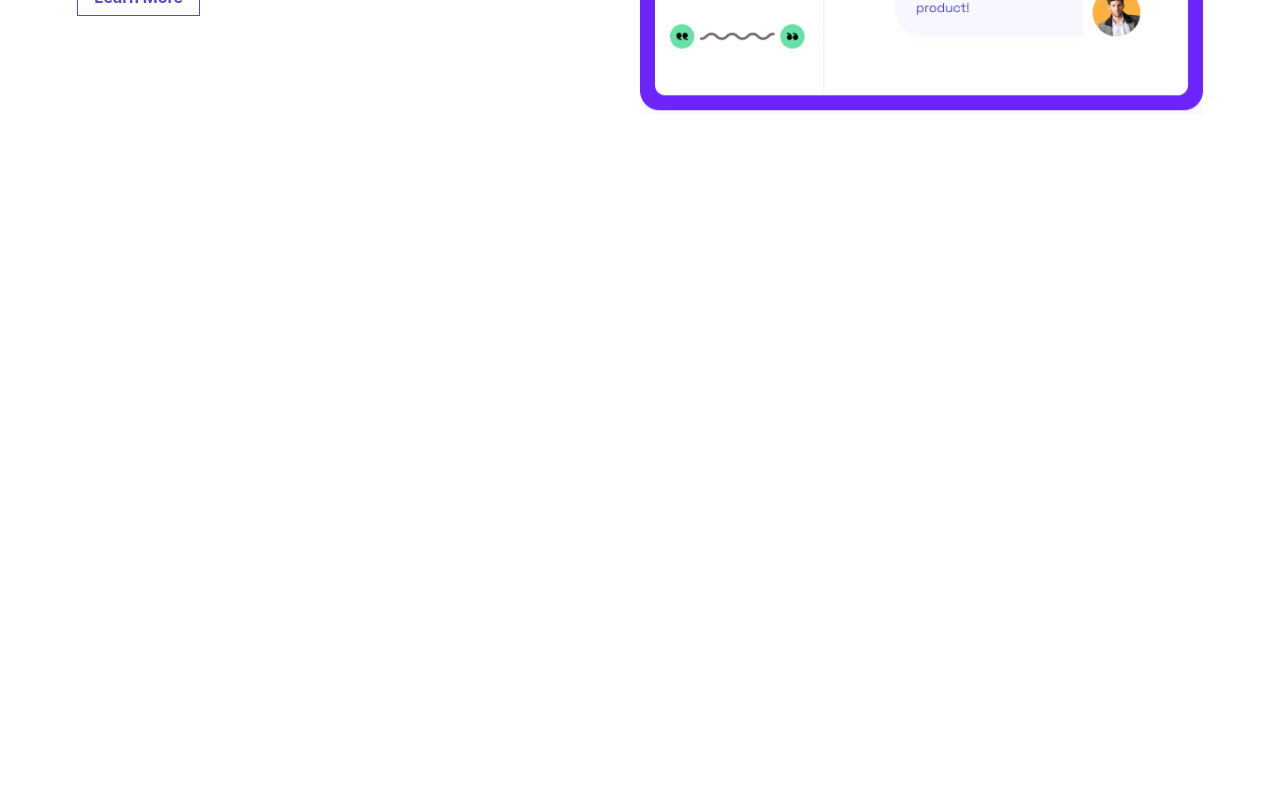
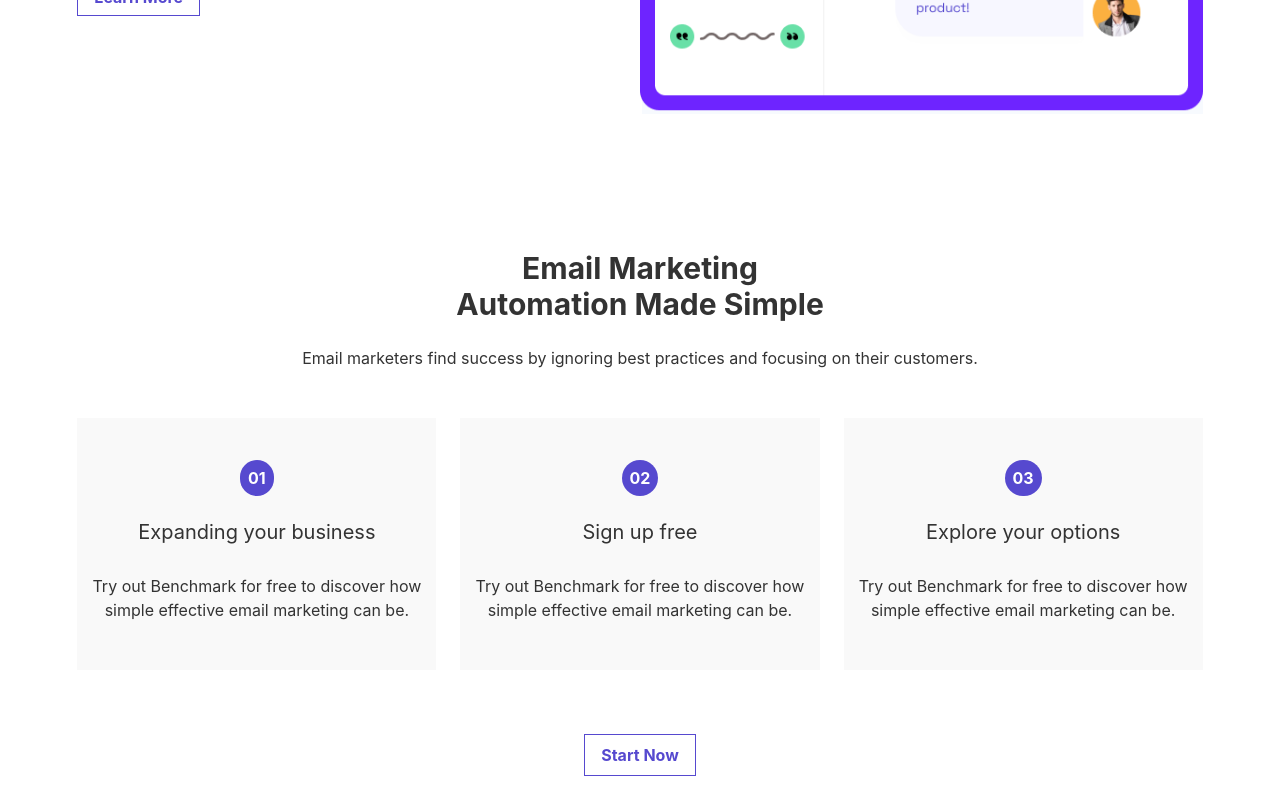
Before and after one commit to Rajebulalam/email-marketting, a React (Create React App) app: page / in a window 1280 px wide. Shown: the part 3005-3805 px from the top of the page. Before the commit the page ends 3167 px from the top, so only its background shows below. Built offline with nearby package versions, Linux system fonts and the light colour scheme.

Commit message:
Email Automotion Part Implemented

```diff
--- /dev/null
+++ b/src/Component/Automation/Automation.js
@@ -0,0 +1,33 @@
+import React from 'react';
+import { Link } from 'react-router-dom';
+
+const Automation = () => {
+    return (
+        <section className='w-full lg:w-11/12 px-4 lg:px-6 mx-auto py-12'>
+            <h2 className='text-center text-3xl font-bold pt-10 pb-4'>Email Marketing <br /> Automation Made Simple</h2>
+            <p className='text-center pt-2 pb-12'>Email marketers find success by ignoring best practices and focusing on their customers.</p>
+            <div className='grid grid-cols-1 md:grid-cols-2 lg:grid-cols-3 gap-6 mb-16'>
+                <div className='bg-accent px-2 py-12 text-center'>
+                    <span className='text-center text-white font-bold rounded-full bg-primary p-2 my-4'>01</span>
+                    <h3 className='text-bold text-xl py-7'>Expanding your business</h3>
+                    <p>Try out Benchmark for free to discover how simple effective email marketing can be.</p>
+                </div>
+                <div className='bg-accent px-2 py-12 text-center'>
+                    <span className='text-center text-white rounded-full font-bold bg-primary p-2 my-4'>02</span>
+                    <h3 className='text-bold text-xl py-7'>Sign up free</h3>
+                    <p>Try out Benchmark for free to discover how simple effective email marketing can be.</p>
+                </div>
+                <div className='bg-accent px-2 py-12 text-center'>
+                    <span className='text-center text-white font-bold rounded-full bg-primary p-2 my-4'>03</span>
+                    <h3 className='text-bold text-xl py-7'>Explore your options</h3>
+                    <p>Try out Benchmark for free to discover how simple effective email marketing can be.</p>
+                </div>
+            </div>
+            <div className='flex justify-center'>
+                <Link to='/' className='px-4 py-2 text-primary font-bold border border-primary'>Start Now</Link>
+            </div>
+        </section>
+    );
+};
+
+export default Automation;
--- a/src/Pages/Home/Home.js
+++ b/src/Pages/Home/Home.js
@@ -1,4 +1,5 @@
 import React from 'react';
+import Automation from '../../Component/Automation/Automation';
 import Banner from '../../Component/Banner/Banner';
 import Certified from '../../Component/Certified/Certified';
 import Conversation from '../../Component/Conversation/Conversation';
@@ -15,6 +16,7 @@ const Home = () => {
       <GdprCompliant></GdprCompliant>
       <EmailMarketingTool></EmailMarketingTool>
       <Conversation></Conversation>
+      <Automation></Automation>
     </div>
   );
 };
```
